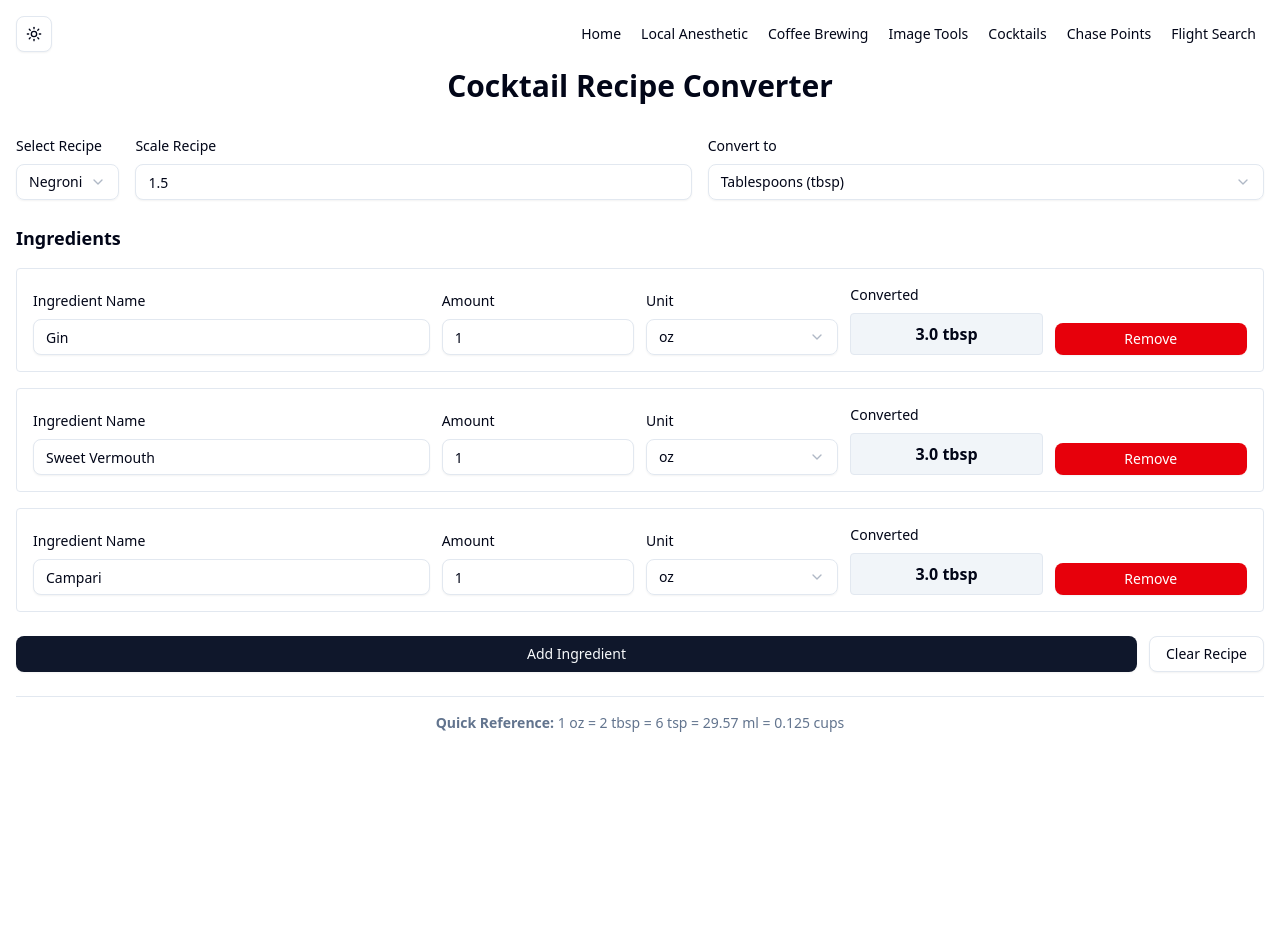
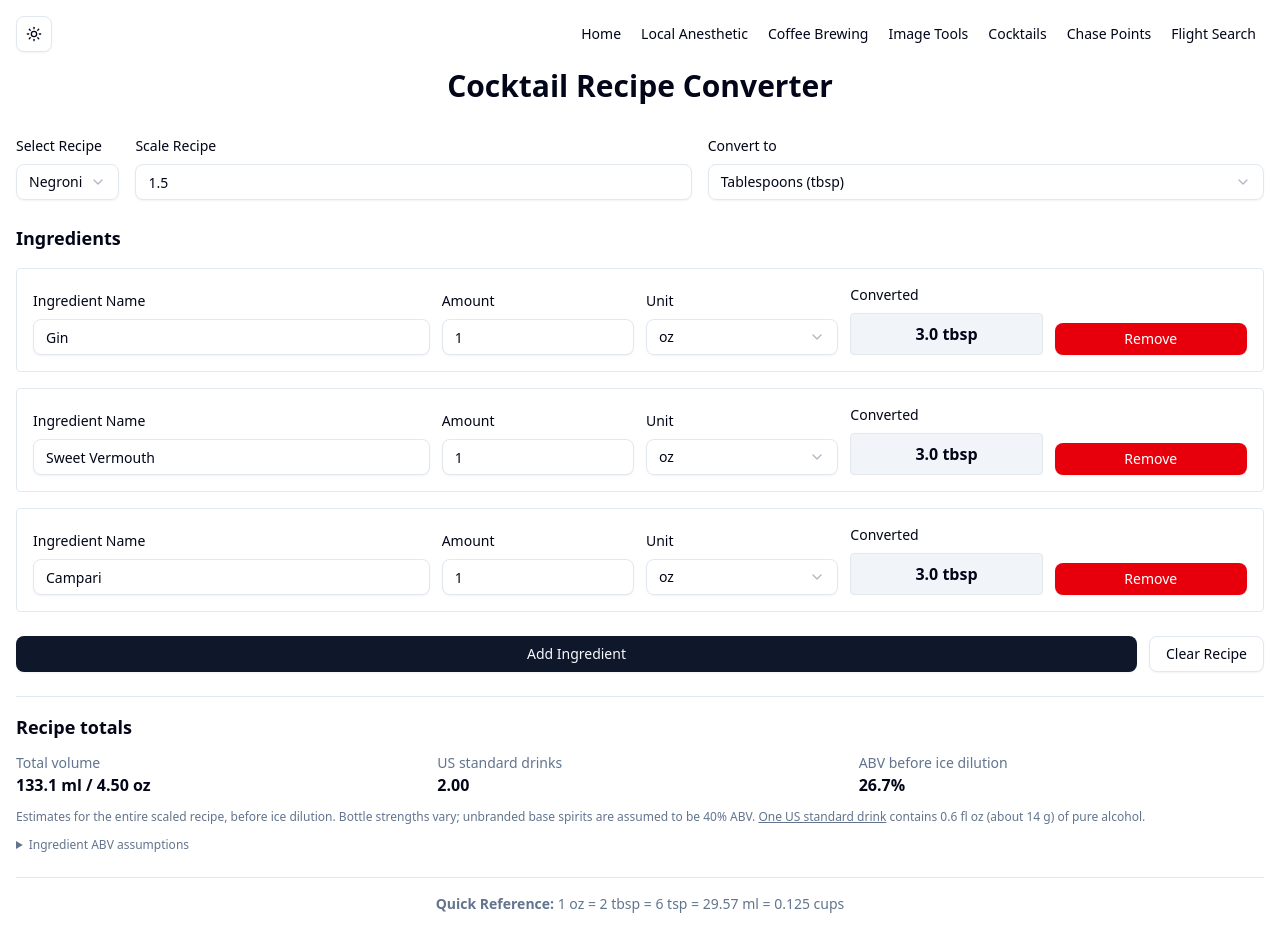
Before and after one commit to lawtj/lawtj.github.io, a SvelteKit app in the folder apps/web/: page /cocktails in a window 1280 px wide. Before the commit the page ends 800 px from the top, so only its background shows below. Built offline with nearby package versions, Linux system fonts and the light colour scheme.

Commit message:
Add cocktail volume and alcohol totals and fix deploy remote

```diff
--- a/apps/web/package.json
+++ b/apps/web/package.json
@@ -11,7 +11,7 @@
 		"check": "svelte-kit sync && svelte-check --tsconfig ./tsconfig.json",
 		"check:watch": "svelte-kit sync && svelte-check --tsconfig ./tsconfig.json --watch",
 		"lint": "eslint .",
-		"deploy": "gh-pages -d build --nojekyll -o github"
+		"deploy": "gh-pages -d build --nojekyll -o origin"
 	},
 	"devDependencies": {
 		"@eslint/compat": "^1.2.5",
--- a/apps/web/src/routes/cocktails/+page.svelte
+++ b/apps/web/src/routes/cocktails/+page.svelte
@@ -1,6 +1,6 @@
 <script lang="ts">
     import type { PageData } from './$types';
-    import type { Cocktail } from './+page';
+    import { calculateTotals } from './totals';
     import { Input } from "$lib/components/ui/input";
     import * as Select from "$lib/components/ui/select/index.js";
     import { Button } from "$lib/components/ui/button";
@@ -77,6 +77,9 @@
         }
         return customIngredients;
     })());
+
+    const selectedRecipe = $derived(data.cocktails.find(c => c.name === selectedCocktail));
+    const totals = $derived(selectedRecipe ? calculateTotals(selectedRecipe.ingredients, multiplier) : null);
 
     // Simplified calculation logic - derived from key states: amount, unit, scale (multiplier), and convert (outputUnit)
     const convertedIngredients = $derived(
@@ -371,6 +374,40 @@
             </Button>
         </div>
 
+        {#if totals}
+            <section aria-label="Recipe totals" aria-live="polite" class="border-t pt-4 space-y-3">
+                <h3 class="text-lg font-semibold">Recipe totals</h3>
+                <dl class="grid grid-cols-1 sm:grid-cols-3 gap-4">
+                    <div>
+                        <dt class="text-sm text-muted-foreground">Total volume</dt>
+                        <dd class="font-semibold">{totals.volumeMl.toFixed(1)} ml / {totals.volumeOz.toFixed(2)} oz</dd>
+                    </div>
+                    <div>
+                        <dt class="text-sm text-muted-foreground">US standard drinks</dt>
+                        <dd class="font-semibold">{totals.standardDrinks.toFixed(2)}</dd>
+                    </div>
+                    <div>
+                        <dt class="text-sm text-muted-foreground">ABV before ice dilution</dt>
+                        <dd class="font-semibold">{totals.abv.toFixed(1)}%</dd>
+                    </div>
+                </dl>
+                <p class="text-xs text-muted-foreground">
+                    Estimates for the entire scaled recipe, before ice dilution. Bottle strengths vary;
+                    unbranded base spirits are assumed to be 40% ABV.
+                    <a class="underline" href="https://www.niaaa.nih.gov/alcohols-effects-health/what-standard-drink">One US standard drink</a>
+                    contains 0.6 fl oz (about 14 g) of pure alcohol.
+                </p>
+                <details class="text-xs text-muted-foreground">
+                    <summary class="cursor-pointer">Ingredient ABV assumptions</summary>
+                    <ul class="mt-2 space-y-1">
+                        {#each selectedRecipe?.ingredients ?? [] as ingredient}
+                            <li>{ingredient.name}: {ingredient.abv}% ABV</li>
+                        {/each}
+                    </ul>
+                </details>
+            </section>
+        {/if}
+
         <!-- Reference -->
         <div class="text-center text-sm text-muted-foreground border-t pt-4">
             <p><strong>Quick Reference:</strong> 1 oz = 2 tbsp = 6 tsp = 29.57 ml = 0.125 cups</p>
--- a/apps/web/src/routes/cocktails/+page.ts
+++ b/apps/web/src/routes/cocktails/+page.ts
@@ -3,7 +3,8 @@ import type { PageLoad } from './$types';
 // Types for cocktail recipes
 export interface RecipeIngredient {
   name: string;
-  volume: number; // in oz
+  volume: number; // in US fluid oz
+  abv: number; // alcohol by volume as a percentage (40 means 40%); see ABV-SOURCES.md
 }
 
 export interface Cocktail {
@@ -16,101 +17,101 @@ const cocktails: Cocktail[] = [
   {
     name: "Negroni",
     ingredients: [
-      { name: "Gin", volume: 1 },
-      { name: "Sweet Vermouth", volume: 1 },
-      { name: "Campari", volume: 1 }
+      { name: "Gin", volume: 1, abv: 40 },
+      { name: "Sweet Vermouth", volume: 1, abv: 16 },
+      { name: "Campari", volume: 1, abv: 24 }
     ]
   },
   {
     name: "Mezcal Negroni",
     ingredients: [
-      { name: "Mezcal", volume: 1 },
-      { name: "Sweet Vermouth", volume: 1 },
-      { name: "Campari", volume: 1 }
+      { name: "Mezcal", volume: 1, abv: 40 },
+      { name: "Sweet Vermouth", volume: 1, abv: 16 },
+      { name: "Campari", volume: 1, abv: 24 }
     ]
   },
   {
     name: "Sidecar",
     ingredients: [
-      { name: "Cognac", volume: 1.5 },
-      { name: "Cointreau", volume: 0.75 },
-      { name: "Lemon Juice", volume: 0.75 }
+      { name: "Cognac", volume: 1.5, abv: 40 },
+      { name: "Cointreau", volume: 0.75, abv: 40 },
+      { name: "Lemon Juice", volume: 0.75, abv: 0 }
     ]
   },
   {
     name: "Old Fashioned",
     ingredients: [
-      { name: "Bourbon", volume: 2 },
-      { name: "Simple Syrup", volume: 0.25 },
-      { name: "Angostura Bitters", volume: 0.125 }
+      { name: "Bourbon", volume: 2, abv: 40 },
+      { name: "Simple Syrup", volume: 0.25, abv: 0 },
+      { name: "Angostura Bitters", volume: 0.125, abv: 44.7 }
     ]
   },
   {
     name: "Margarita",
     ingredients: [
-      { name: "Tequila", volume: 2 },
-      { name: "Cointreau", volume: 1 },
-      { name: "Lime Juice", volume: 1 }
+      { name: "Tequila", volume: 2, abv: 40 },
+      { name: "Cointreau", volume: 1, abv: 40 },
+      { name: "Lime Juice", volume: 1, abv: 0 }
     ]
   },
   {
     name: "Manhattan",
     ingredients: [
-      { name: "Rye Whiskey", volume: 2 },
-      { name: "Sweet Vermouth", volume: 1 },
-      { name: "Angostura Bitters", volume: 0.125 }
+      { name: "Rye Whiskey", volume: 2, abv: 40 },
+      { name: "Sweet Vermouth", volume: 1, abv: 16 },
+      { name: "Angostura Bitters", volume: 0.125, abv: 44.7 }
     ]
   },
   {
     name: "Whiskey Sour",
     ingredients: [
-      { name: "Bourbon", volume: 2 },
-      { name: "Lemon Juice", volume: 0.75 },
-      { name: "Simple Syrup", volume: 0.75 }
+      { name: "Bourbon", volume: 2, abv: 40 },
+      { name: "Lemon Juice", volume: 0.75, abv: 0 },
+      { name: "Simple Syrup", volume: 0.75, abv: 0 }
     ]
   },
   {
     name: "Gin Gimlet",
     ingredients: [
-      { name: "Gin", volume: 2 },
-      { name: "Lime Juice", volume: 0.5 },
-      { name: "Simple Syrup", volume: 0.5 }
+      { name: "Gin", volume: 2, abv: 40 },
+      { name: "Lime Juice", volume: 0.5, abv: 0 },
+      { name: "Simple Syrup", volume: 0.5, abv: 0 }
     ]
   },
   {
     name: "Corpse Reviver #2",
     ingredients: [
-      { name: "Gin", volume: 1 },
-      { name: "Cointreau", volume: 1 },
-      { name: "Lemon Juice", volume: 1 },
-      { name: "Lillet Blanc", volume: 1 },
+      { name: "Gin", volume: 1, abv: 40 },
+      { name: "Cointreau", volume: 1, abv: 40 },
+      { name: "Lemon Juice", volume: 1, abv: 0 },
+      { name: "Lillet Blanc", volume: 1, abv: 17 },
     ]
   },
   {
     name: "Paper Plane",
     ingredients: [
-      { name: "Bourbon", volume: 0.75 },
-      { name: "Aperol", volume: 0.75 },
-      { name: "Amaro Nonino", volume: 0.75 },
-      { name: "Lemon Juice", volume: 0.75 }
+      { name: "Bourbon", volume: 0.75, abv: 40 },
+      { name: "Aperol", volume: 0.75, abv: 11 },
+      { name: "Amaro Nonino", volume: 0.75, abv: 35 },
+      { name: "Lemon Juice", volume: 0.75, abv: 0 }
     ]
   },
   {
     name: "The Last Word",
     ingredients: [
-      { name: "Gin", volume: 0.75 },
-      { name: "Green Chartreuse", volume: 0.75 },
-      { name: "Maraschino Liqueur", volume: 0.75 },
-      { name: "Lime Juice", volume: 0.75 }
+      { name: "Gin", volume: 0.75, abv: 40 },
+      { name: "Green Chartreuse", volume: 0.75, abv: 55 },
+      { name: "Maraschino Liqueur", volume: 0.75, abv: 32 },
+      { name: "Lime Juice", volume: 0.75, abv: 0 }
     ]
   },
   {
     name: "Martinez",
     ingredients: [
-      { name: "Gin", volume: 1.5 },
-      { name: "Sweet Vermouth", volume: 1.5 },
-      { name: "Maraschino Liqueur", volume: 0.25 },
-      { name: "Orange Bitters", volume: 0.125 }
+      { name: "Gin", volume: 1.5, abv: 40 },
+      { name: "Sweet Vermouth", volume: 1.5, abv: 16 },
+      { name: "Maraschino Liqueur", volume: 0.25, abv: 32 },
+      { name: "Orange Bitters", volume: 0.125, abv: 28 }
     ]
   }
 ];
--- /dev/null
+++ b/apps/web/src/routes/cocktails/ABV-SOURCES.md
@@ -0,0 +1,29 @@
+# Recipe alcohol assumptions
+
+Checked September 17, 2026. `abv` in the recipe model is a percentage, not a fraction.
+These are estimates for the listed ingredients, before any dilution from ice.
+Generic ingredient names use the representative strengths below; actual bottles can differ.
+Juice and simple syrup are treated as nonalcoholic (0%).
+
+| Ingredient | ABV | Source / assumption |
+| --- | --- | --- |
+| Gin, cognac, bourbon, tequila, rye whiskey | 40% | Generic 80-proof assumption, consistent with [NIAAA's spirit examples](https://www.niaaa.nih.gov/alcohols-effects-health/what-standard-drink) |
+| Mezcal | 40% | Representative Unión Uno strength from its [distributor catalog](https://bbctri.com/assets/CT_flipbook_Mar2024.pdf) |
+| Sweet vermouth | 16% | [Dolin Rouge](https://www.dolin.fr/en/products/red-vermouth/) |
+| Campari | 24% | [Campari US](https://www.campari.com/en-us/our-products/) (strength varies by market) |
+| Cointreau | 40% | [Cointreau US FAQ](https://www.cointreau.com/us/en/faq) |
+| Angostura bitters | 44.7% | Bottle label in [Angostura's annual report](https://www.angostura.com/wp-content/uploads/2022/06/2021-Annual-Report-of-AHL.pdf) |
+| Lillet Blanc | 17% | [Lillet](https://www.lillet.com/de-de/produkte/lillet-blanc/) |
+| Aperol | 11% | [Aperol US FAQ](https://www.aperol.com/en-us/faq/) |
+| Amaro Nonino | 35% | [Nonino Quintessentia product sheet](https://www.grappanonino.it/app/uploads/2016/12/AmaroNoninoQuintessentia_ING3.pdf) |
+| Green Chartreuse | 55% | [Chartreuse](https://www.chartreuse.fr/produit/chartreuse-verte/) |
+| Maraschino liqueur | 32% | [Luxardo Maraschino Originale](https://www.luxardo.it/it/liquori-e-distillati/maraschino-originale/) |
+| Orange bitters | 28% | Assumes Angostura orange bitters, listed by [Virginia ABC](https://www.abc.virginia.gov/products/cordials/angostura-orange-bitters) |
+
+Total volume is the sum of ingredient volumes times the recipe multiplier.
+Pure alcohol volume is the sum of each ingredient volume times its ABV fraction,
+also scaled by the multiplier. Mixed ABV is pure alcohol volume / total volume × 100.
+US standard drinks = pure alcohol in US fl oz / 0.6, following [NIAAA](https://www.niaaa.nih.gov/alcohols-effects-health/what-standard-drink)
+(approximately 14 g per standard drink). One US fl oz = 29.5735295625 ml.
+Only display values are rounded. Custom recipes omit the summary because their
+ingredient alcohol strengths are unknown.
--- /dev/null
+++ b/apps/web/src/routes/cocktails/totals.ts
@@ -0,0 +1,19 @@
+import type { RecipeIngredient } from './+page';
+
+const ML_PER_US_FL_OZ = 29.5735295625;
+// NIAAA: https://www.niaaa.nih.gov/alcohols-effects-health/what-standard-drink
+const ALCOHOL_OZ_PER_STANDARD_DRINK = 0.6;
+
+export function calculateTotals(ingredients: RecipeIngredient[], multiplier: number) {
+  const volumeOz = ingredients.reduce((sum, ingredient) => sum + ingredient.volume, 0) * multiplier;
+  const alcoholOz = ingredients.reduce(
+    (sum, ingredient) => sum + ingredient.volume * ingredient.abv / 100, 0
+  ) * multiplier;
+
+  return {
+    volumeOz,
+    volumeMl: volumeOz * ML_PER_US_FL_OZ,
+    standardDrinks: alcoholOz / ALCOHOL_OZ_PER_STANDARD_DRINK,
+    abv: volumeOz > 0 ? alcoholOz / volumeOz * 100 : 0
+  };
+}
```
